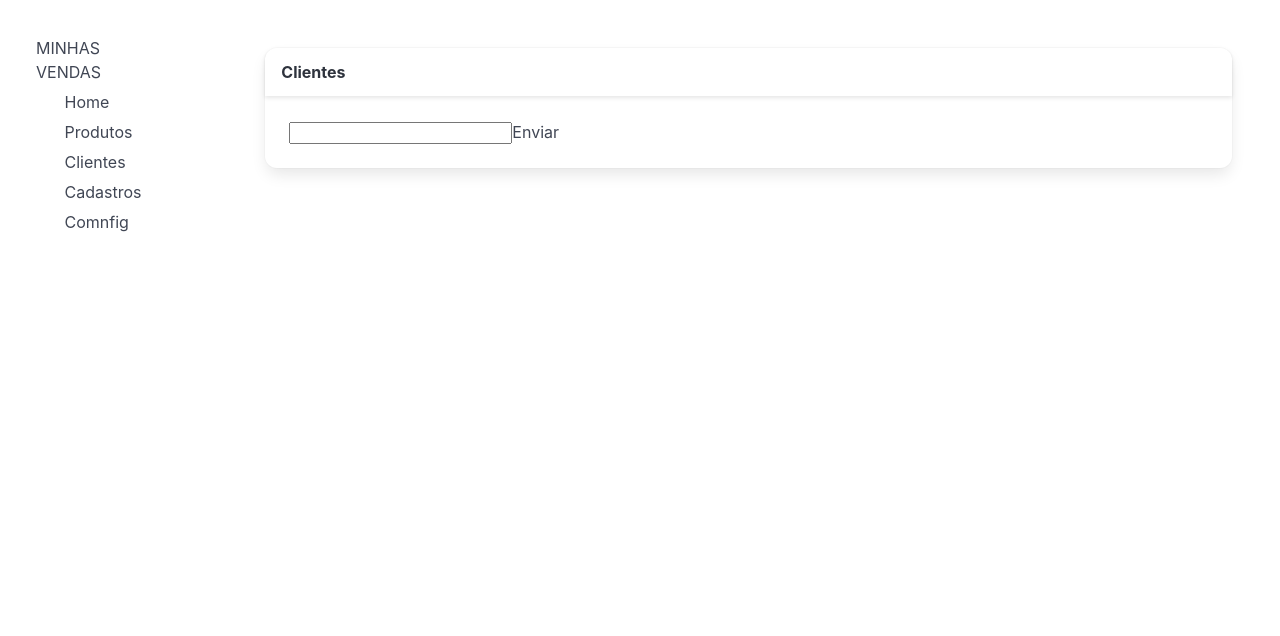
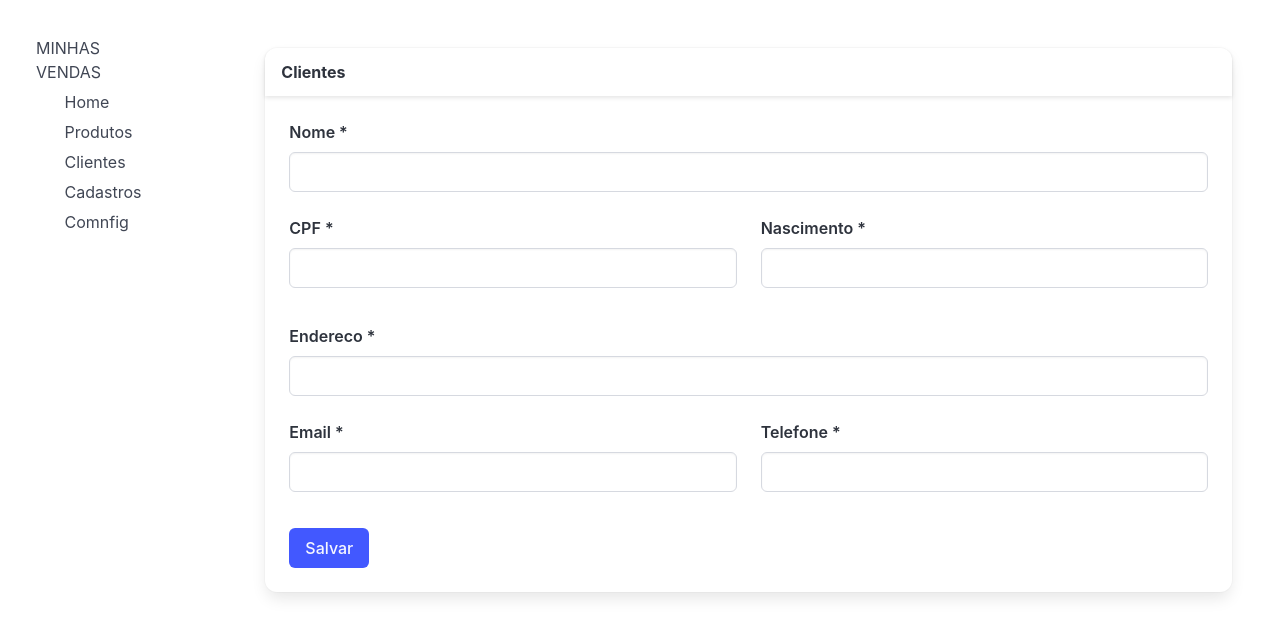
Before and after one commit to mateusbosquetti/Spring-Next-Projeto, a Next.js app in the folder vendas-app/: page /cadastros/clientes in a window 1280 px wide. Shown: the top 636 px of the page. Built offline with nearby package versions, Linux system fonts and the light colour scheme.

Commit message:
Update form.tsx

```diff
--- a/vendas-app/src/components/clientes/cadastro/form.tsx
+++ b/vendas-app/src/components/clientes/cadastro/form.tsx
@@ -1,5 +1,6 @@
 import { Cliente } from "pasta/models/clientes"
 import { Formik, useFormik } from "formik"
+import { Input } from "components/common"
 
 interface ClienteFormProps {
     cliente: Cliente
@@ -24,18 +25,100 @@
     }
 
     const formik = useFormik<Cliente>({
-         initialValues: {...cliente, ...formScheme},
-         onSubmit
+        initialValues: { ...formScheme, ...cliente },
+        onSubmit
     })
 
     return (
         <form onSubmit={formik.handleSubmit}>
-            <input value={formik.values.nome}
-            onChange={formik.handleChange}
-            id="nome"
-            name="nome"
-            />
-            <button type="submit">Enviar</button>
+            {formik.values.id &&
+                <div className="columns">
+                    <Input
+                        id="id"
+                        name="id"
+                        label="Código: "
+                        autoComplete="off"
+                        columnClasses="is-half"
+                        disabled
+                        value={formik.values.id} />
+
+                    <Input
+                        id="cadastro"
+                        name="cadastro"
+                        label="Data de Cadastro: "
+                        autoComplete="off"
+                        columnClasses="is-half"
+                        disabled
+                        value={formik.values.cadastro} />
+                </div>
+            }
+
+            <div className="columns">
+                <Input
+                    id="nome"
+                    name="nome"
+                    label="Nome *"
+                    autoComplete="off"
+                    columnClasses="is-full"
+                    onChange={formik.handleChange}
+                    value={formik.values.nome} />
+            </div>
+            <div className="columns">
+                <Input
+                    id="cpf"
+                    name="cpf"
+                    label="CPF *"
+                    autoComplete="off"
+                    columnClasses="is-half"
+                    onChange={formik.handleChange}
+                    value={formik.values.cpf} />
+
+                <Input
+                    id="dataNascimento"
+                    name="dataNascimento"
+                    label="Nascimento *"
+                    autoComplete="off"
+                    columnClasses="is-half"
+                    onChange={formik.handleChange}
+                    value={formik.values.dataNascimento} />
+            </div>
+            <div className="columns">
+                <Input
+                    id="endereco"
+                    name="endereco"
+                    label="Endereco *"
+                    autoComplete="off"
+                    columnClasses="is-full"
+                    onChange={formik.handleChange}
+                    value={formik.values.endereco} />
+            </div>
+            <div className="columns">
+                <Input
+                    id="email"
+                    name="email"
+                    label="Email *"
+                    autoComplete="off"
+                    columnClasses="is-half"
+                    onChange={formik.handleChange}
+                    value={formik.values.email} />
+
+                <Input
+                    id="telefone"
+                    name="telefone"
+                    label="Telefone *"
+                    autoComplete="off"
+                    columnClasses="is-half"
+                    onChange={formik.handleChange}
+                    value={formik.values.telefone} />
+            </div>
+            <div className="field is-grouped">
+                <div className="control is-link">
+                    <button
+                        type="submit" className="button is-link">{formik.values.id ? "Atualizar" : "Salvar"}
+                    </button>
+
+                </div>
+            </div>
         </form>
     )
 }
```
